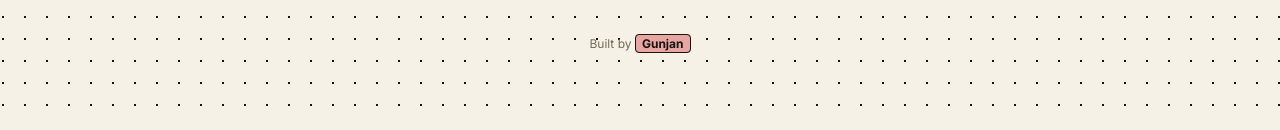
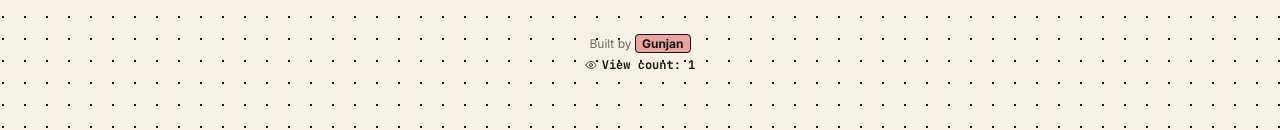
Before and after one commit to Gunjankumar55/songless, a plain HTML site: page index.html in a window 1280 px wide. Shown: the part 976-1106 px from the top of the page. Drawn offline with Linux system fonts and the light colour scheme; no server answers.

Commit message:
feat: add the visit counter
Count page loads with a free public counter and fall back to a per-device local count when the service is down, so the footer never goes blank.

```diff
--- a/index.html
+++ b/index.html
@@ -419,6 +419,10 @@
     <a href="https://github.com/Gunjankumar55" target="_blank" rel="noopener noreferrer" class="footer-credit">
       Built by <span>Gunjan</span>
     </a>
+    <span class="visit-counter" id="visitCounter">
+      <svg width="12" height="12" viewBox="0 0 24 24" fill="none" stroke="currentColor" stroke-width="2" stroke-linecap="round" stroke-linejoin="round" aria-hidden="true"><path d="M2 12s3-7 10-7 10 7 10 7-3 7-10 7-10-7-10-7z"/><circle cx="12" cy="12" r="3"/></svg>
+      <span id="visitCount">—</span>
+    </span>
   </footer>
 
 </div>
@@ -2739,10 +2743,50 @@ function renderReveal(won){
 function shuffle(arr){ for(let i=arr.length-1;i>0;i--){ const j=Math.floor(Math.random()*(i+1)); [arr[i],arr[j]]=[arr[j],arr[i]]; } return arr; }
 function escapeHtml(s){ const d=document.createElement("div"); d.textContent = s==null?"":s; return d.innerHTML; }
 
+/* =========================================================
+   VISITOR COUNTER (free public counter, no signup)
+   Tries countapi.mileshilliard.com first — counts page loads,
+   not verified unique humans. That whole category of free
+   anonymous counters is notoriously flaky (the original
+   countapi.xyz is dead, several alternatives are too), so if
+   it doesn't respond, this falls back to a local per-device
+   count via localStorage rather than just disappearing. The
+   label makes clear which one is showing.
+   ========================================================= */
+function localVisitFallback(){
+  try{
+    const n = (parseInt(localStorage.getItem("songless_local_visits") || "0", 10) || 0) + 1;
+    localStorage.setItem("songless_local_visits", String(n));
+    return n;
+  }catch(e){ return null; }
+}
+
+async function initVisitCounter(){
+  const wrap = $("visitCounter");
+  const el = $("visitCount");
+  if(!wrap || !el) return;
+  try{
+    const res = await fetch("https://countapi.mileshilliard.com/api/v1/hit/songless_gunjankumar55_plays");
+    if(!res.ok) throw new Error("counter unavailable");
+    const data = await res.json();
+    const n = parseInt(data.value, 10);
+    if(isNaN(n)) throw new Error("bad value");
+    el.textContent = `View count: ${n.toLocaleString()}`;
+  }catch(e){
+    const n = localVisitFallback();
+    if(n == null){ wrap.style.display = "none"; return; }
+    el.textContent = `View count: ${n.toLocaleString()}`;
+  }
+}
+
+/* =========================================================
+   BOOT
+   ========================================================= */
 loadImportedPlaylists();
 renderTabs();
 renderPlayers();
 startRound();
+initVisitCounter();
 
 })();
 </script>
```
